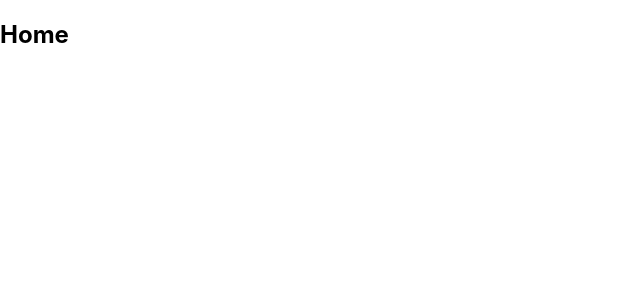
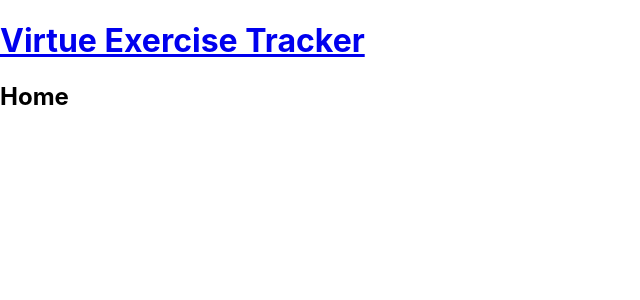
Before and after one commit to WondwossenH9/virtueExerciseTracker, a React (Create React App) app in the folder frontend/: page / in a window 1280 px wide. Shown: the top 300 px of the page, without its empty margins (0-640 px from the left). Built offline with nearby package versions, Linux system fonts and the light colour scheme.

Commit message:
setup the homepage route

```diff
--- a/frontend/src/App.js
+++ b/frontend/src/App.js
@@ -2,11 +2,13 @@ import { BrowserRouter, Routes, Route } from 'react-router-dom'
 
 //pages and components
 import Home from './pages/Home'
+import Navigation from './components/Navigation'
 
 function App() {
   return (
     <div className="App">
       <BrowserRouter>
+        <Navigation />
         <div className="pages">
           <Routes>
             <Route
--- /dev/null
+++ b/frontend/src/components/Navigation.js
@@ -0,0 +1,16 @@
+import { Link } from 'react-router-dom'
+
+const Navigation = () => {
+
+    return (
+        <header>
+            <div className="container" >
+                <Link to="/">
+                    <h1>Virtue Exercise Tracker</h1>
+                </Link>
+            </div>
+        </header>
+    )
+}
+
+export default Navigation
```
Also changed, not shown: frontend/src/index.css (line endings or trailing spaces).
